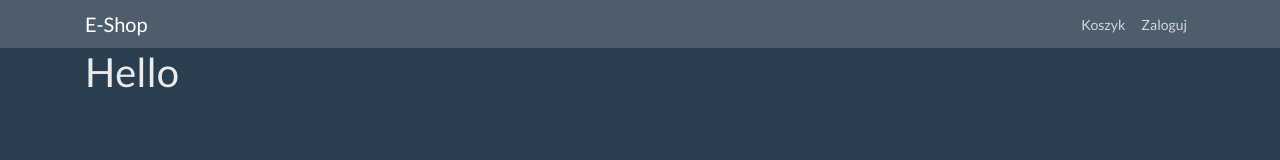
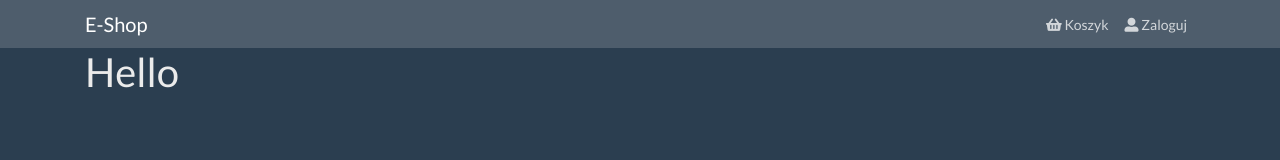
Before and after one commit to Elldrigar/e-shop, a React (Create React App) app in the folder front/: page / in a window 1280 px wide. Shown: the top 160 px of the page. Built offline with nearby package versions, Linux system fonts and the light colour scheme.

Commit message:
Add fontawesome icons

```diff
--- a/front/src/components/Header/Header.jsx
+++ b/front/src/components/Header/Header.jsx
@@ -10,8 +10,8 @@ const Header = () => {
           <Navbar.Toggle aria-controls='basic-navbar-nav' />
           <Navbar.Collapse id='basic-navbar-nav'>
             <Nav className='ml-auto'>
-              <Nav.Link href='/cart'>Koszyk</Nav.Link>
-              <Nav.Link href='/login'>Zaloguj</Nav.Link>
+              <Nav.Link href='/cart'><i className='fas fa-shopping-basket' /> Koszyk</Nav.Link>
+              <Nav.Link href='/login'><i className='fas fa-user-alt' /> Zaloguj</Nav.Link>
             </Nav>
           </Navbar.Collapse>
         </Container>
```
